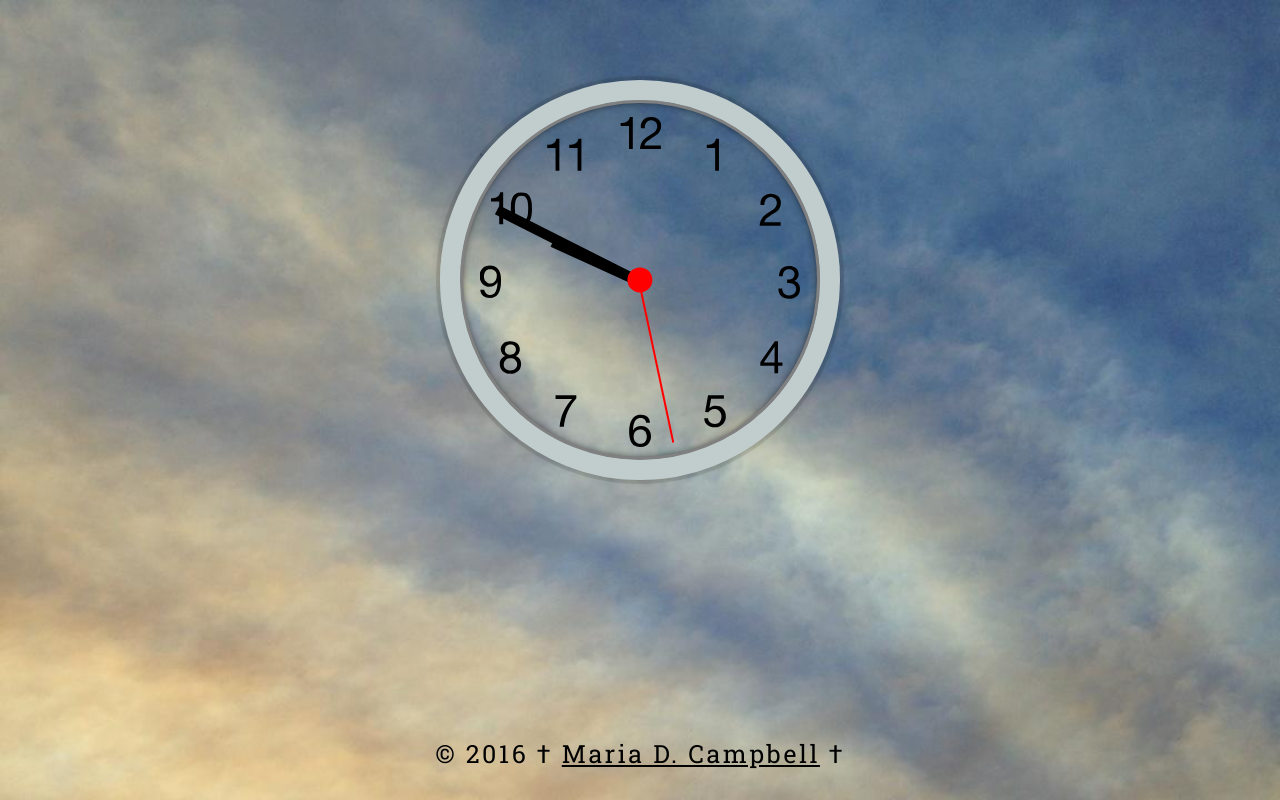
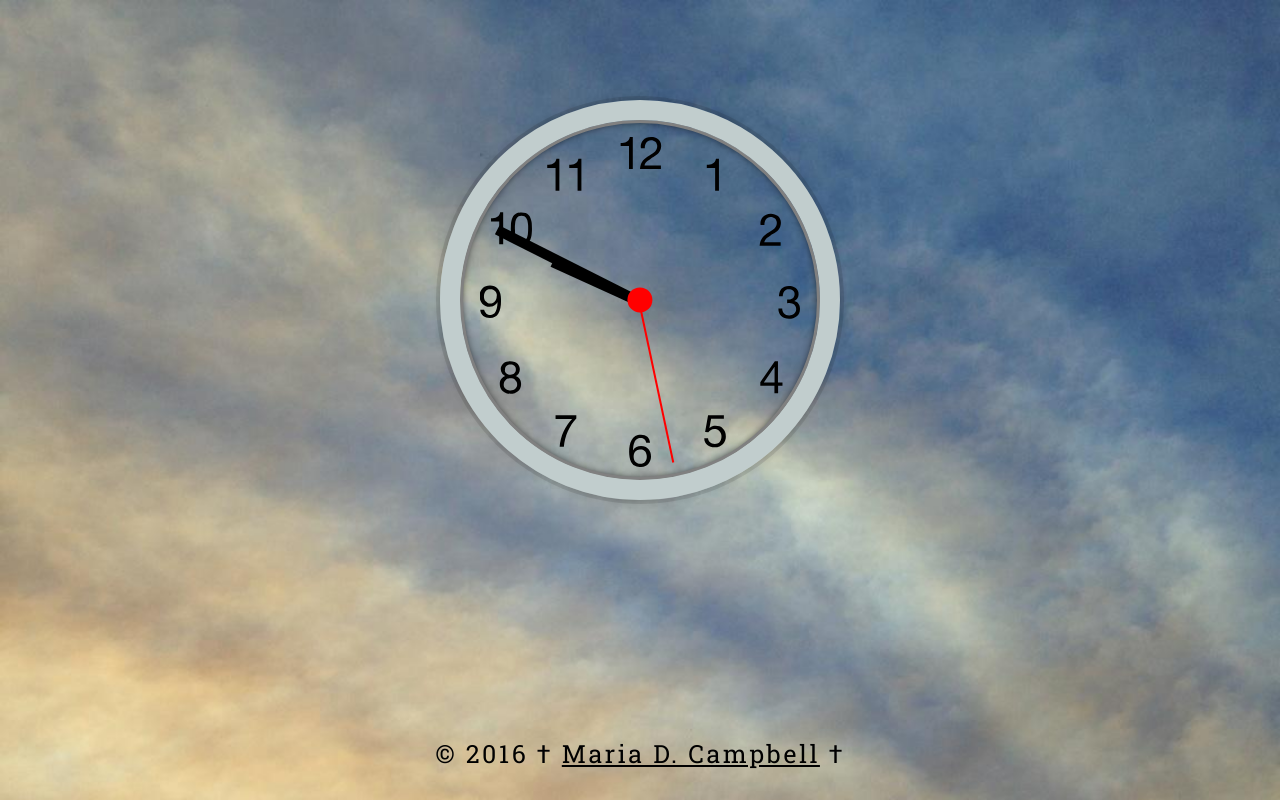
Before and after one commit to interglobalmedia/js-css-clock, a website built with webpack: page app/index.html in a window 1280 px wide. Built offline with nearby package versions, Linux system fonts and the light colour scheme.

Commit message:
Run new build. Changed margin of clock from 20% auto to 25% auto 0.

```diff
--- a/app/assets/styles/modules/_clock.css
+++ b/app/assets/styles/modules/_clock.css
@@ -23,7 +23,7 @@
     height: 300px;
     border: 15px solid #c1cdcd;
     border-radius: 50%;
-    margin: 20% auto;
+    margin: 25% auto 0;
     padding: 2rem;
     box-shadow: 0 0 0px 4px rgba(0, 0, 0, 0.1), inset 0 0 0 3px gray, inset 0 0 10px black, 0 0 10px rgba(0, 0, 0, 0.2);
     @media all and (min-width: 480px) {
--- a/app/temp/styles/styles.css
+++ b/app/temp/styles/styles.css
@@ -536,7 +536,7 @@ body {
     height: 300px;
     border: 15px solid #c1cdcd;
     border-radius: 50%;
-    margin: 20% auto;
+    margin: 25% auto 0;
     padding: 2rem;
     box-shadow: 0 0 0px 4px rgba(0, 0, 0, 0.1), inset 0 0 0 3px gray, inset 0 0 10px black, 0 0 10px rgba(0, 0, 0, 0.2);
 }
```
Also changed, not shown: dist/index.html, 2 other files.
